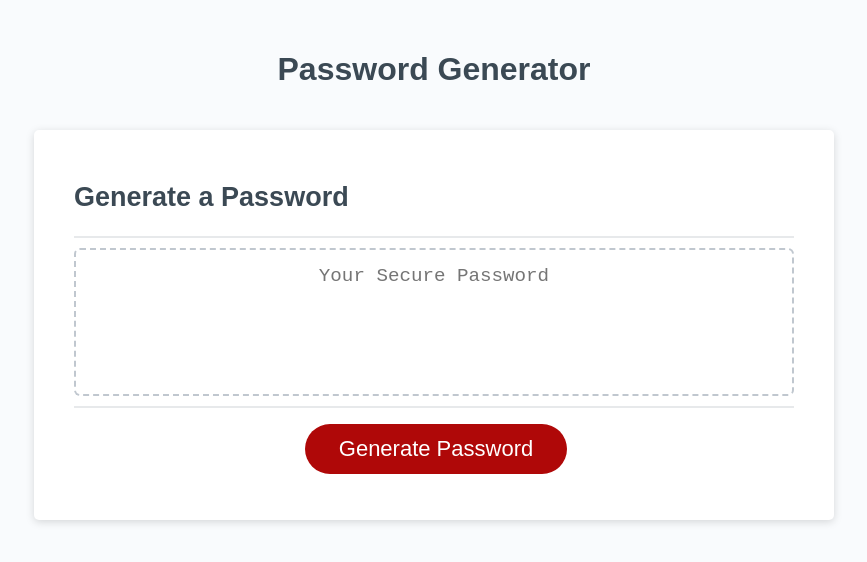
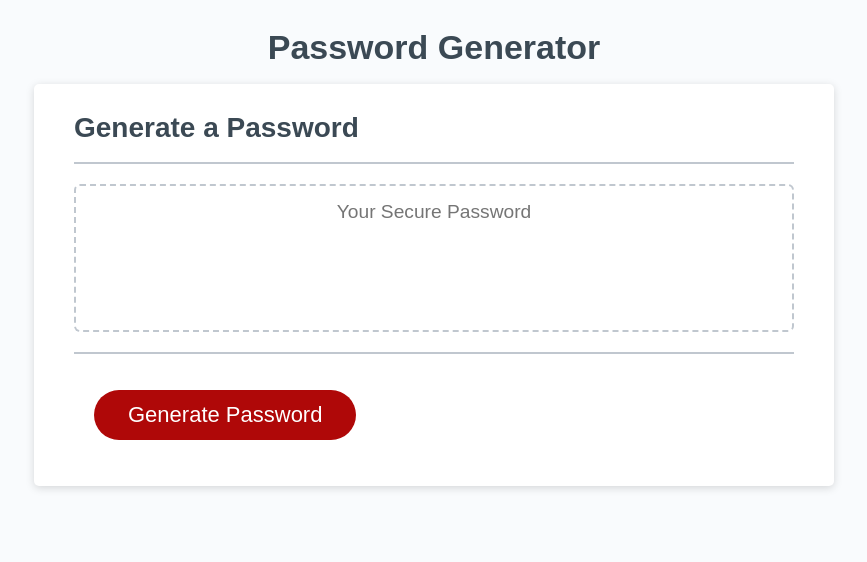
Before and after one commit to fannychen623/Challenge-03-Unique-Password-Generator, a plain HTML site: page index.html in a window 1280 px wide. Shown: the whole page, without its empty margins (206-1073 px from the left). Drawn offline with Linux system fonts and the light colour scheme; files whose address does not match are found by name.

Commit message:
HTML semantic elements, updates, and comments

```diff
--- /dev/null
+++ b/Assets/css/reset.css
@@ -0,0 +1,29 @@
+* {
+  margin: 0;
+  padding: 0;
+  box-sizing: border-box;
+}
+
+html {
+  height: 100%;
+}
+
+body {
+  min-height: 100%;
+  line-height: 1;
+  font-family: sans-serif;
+}
+
+h1, h2, h3, h4, h5, h6 {
+  font-size: 100%;
+}
+
+input, select, option, optgroup, textarea, button,
+pre, code {
+  font-size: 100%;
+  font-family: inherit;
+}
+
+ol, ul {
+  list-style: none;
+}
--- a/style.css
+++ b/Assets/css/style.css
@@ -1,12 +1,18 @@
-*,
-*::before,
-*::after {
+/* add re-usable variables */
+:root {
+  --bkg: #f9fbfd;
+  --box: hsl(0, 0%, 100%);
+  --txt: hsl(206, 17%, 28%);
+  --deco: #c0c7cf;
+  --btn: hsl(360, 91%, 36%);
+}
+
+*, *::before, *::after {
   box-sizing: border-box;
 }
 
-html,
-body,
-.wrapper {
+/* replace .wrapper with main */
+html, body, main {
   height: 100%;
   margin: 0;
   padding: 0;
@@ -14,10 +20,11 @@ body,
 
 body {
   font-family: sans-serif;
-  background-color: #f9fbfd;
+  background-color: var(--bkg);
 }
 
-.wrapper {
+/* replace .wrapper with main */
+main {
   padding-top: 30px;
   padding-left: 20px;
   padding-right: 20px;
@@ -27,58 +34,50 @@ header {
   text-align: center;
   padding: 20px;
   padding-top: 0px;
-  color: hsl(206, 17%, 28%);
+  color: var(--txt);
+  font-size: 34px;
+}
+
+h2 {
+  font-size: 28px;
 }
 
 .card {
-  background-color: hsl(0, 0%, 100%);
+  background-color: var(--box);
   border-radius: 5px;
   border-width: 1px;
   box-shadow: rgba(0, 0, 0, 0.15) 0px 2px 8px 0px;
-  color: hsl(206, 17%, 28%);
+  color: var(--txt);
   font-size: 18px;
   margin: 0 auto;
   max-width: 800px;
   padding: 30px 40px;
 }
 
-.card-header::after {
+/* replaced .card-header with h2 */
+/* replaced h2::after and button::before with output::before, output::after */
+output::before, output::after {
   content: " ";
   display: block;
   width: 100%;
-  background: #e7e9eb;
+  background: var(--deco);
   height: 2px;
+  margin-top: 20px;
+  margin-bottom: 20px;
 }
 
-.card-body {
+/* replace .card-body with output */
+output {
   min-height: 100px;
 }
 
-.card-footer {
-  text-align: center;
-}
-
-.card-footer::before {
-  content: " ";
-  display: block;
-  width: 100%;
-  background: #e7e9eb;
-  height: 2px;
-}
-
-.card-footer::after {
-  content: " ";
-  display: block;
-  clear: both;
-}
-
-.btn {
+/* replace .btn with button */
+button {
   border: none;
-  background-color: hsl(360, 91%, 36%);
+  background-color: var(--btn);
   border-radius: 25px;
-  box-shadow: rgba(0, 0, 0, 0.1) 0px 1px 6px 0px rgba(0, 0, 0, 0.2) 0px 1px 1px
-    0px;
-  color: hsl(0, 0%, 100%);
+  box-shadow: rgba(0, 0, 0, 0.1) 0px 1px 6px 0px rgba(0, 0, 0, 0.2) 0px 1px 1px 0px;
+  color: var(--box);
   display: inline-block;
   font-size: 22px;
   line-height: 22px;
@@ -88,9 +87,15 @@ header {
   cursor: pointer;
 }
 
+button::after {
+  content: " ";
+  display: block;
+  clear: both;
+}
+
 button[disabled] {
   cursor: default;
-  background: #c0c7cf;
+  background: var(--deco);
 }
 
 .float-right {
@@ -112,14 +117,14 @@ button[disabled] {
   text-align: center;
   margin-top: 10px;
   margin-bottom: 10px;
-  border: 2px dashed #c0c7cf;
+  border: 2px dashed var(--deco);
   border-radius: 6px;
   resize: none;
   overflow: hidden;
 }
 
 @media (max-width: 690px) {
-  .btn {
+  button {
     font-size: 1rem;
     margin: 16px 0px 0px 0px;
     padding: 10px 15px;
@@ -131,7 +136,7 @@ button[disabled] {
 }
 
 @media (max-width: 500px) {
-  .btn {
+  button {
     font-size: 0.8rem;
   }
 }
--- a/index.html
+++ b/index.html
@@ -1,34 +1,42 @@
 <!DOCTYPE html>
 <html lang="en">
+
   <head>
     <meta charset="UTF-8" />
     <meta name="viewport" content="width=device-width, initial-scale=1.0" />
     <meta http-equiv="X-UA-Compatible" content="ie=edge" />
     <title>Password Generator</title>
-    <link rel="stylesheet" href="style.css" />
+    <!-- add a reset css file -->
+    <link rel="stylesheet" href="./Assets/css/reset.css" />
+    <link rel="stylesheet" href="./Assets/css/style.css" />
   </head>
+
   <body>
-    <div class="wrapper">
+    <!-- div to 'main' element, remove 'wrapper' class -->
+    <main>
       <header>
         <h1>Password Generator</h1>
       </header>
-      <div class="card">
-        <div class="card-header">
-          <h2>Generate a Password</h2>
-        </div>
-        <div class="card-body">
+      <!-- replace div with section -->
+      <section class="card">
+        <!-- remove div and class -->
+        <h2>Generate a Password</h2>
+        <!-- div to 'output' element, remove 'card-body' class -->
+        <output>
           <textarea
             readonly
             id="password"
             placeholder="Your Secure Password"
             aria-label="Generated Password"
           ></textarea>
-        </div>
-        <div class="card-footer">
-          <button id="generate" class="btn">Generate Password</button>
-        </div>
-      </div>
-    </div>
+        </output>
+        <!-- remove div and class -->
+        <!-- remove class 'btn' -->
+        <button id="generate" >Generate Password</button>
+      </section>
+    </main>
+
     <script src="script.js"></script>
   </body>
+
 </html>
```
Also changed, not shown: Assets/images/03-javascript-homework-demo.png (renamed from Assets/03-javascript-homework-demo.png), Assets/script.js (renamed from script.js), 2 other files.
